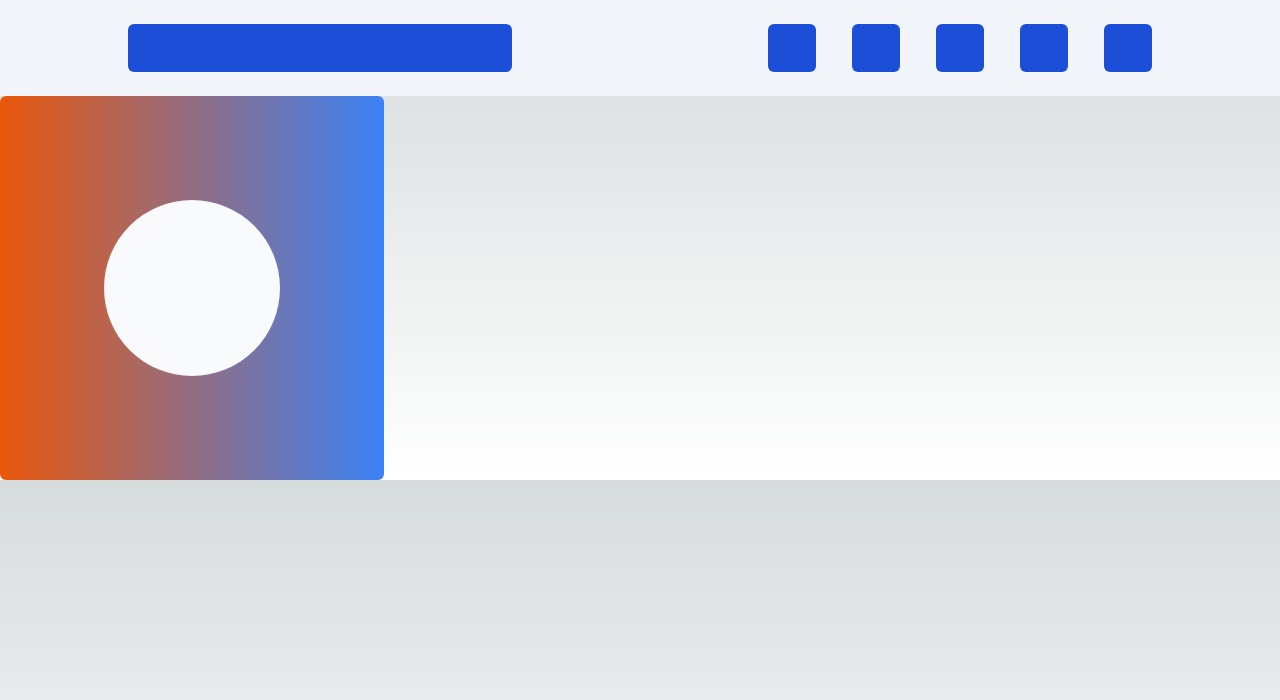
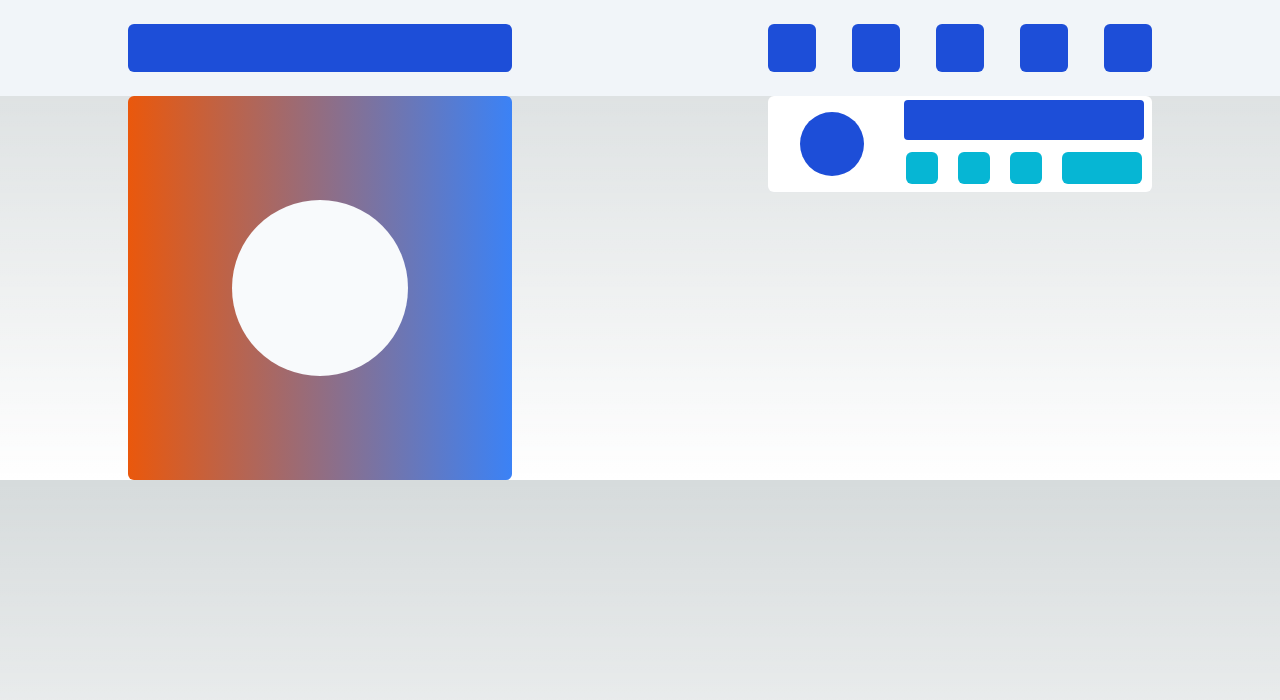
Before and after one commit to felipeFransa/lost-and-found, a Next.js app: page / in a window 1280 px wide. Shown: the top 700 px of the page. Built offline with nearby package versions, Linux system fonts and the light colour scheme.

Commit message:
newPost structure

```diff
--- a/src/app/components/newPost.tsx
+++ b/src/app/components/newPost.tsx
@@ -1,5 +1,21 @@
-const newPost = () => {
+export const NewPost = () => {
     return (
-        <div></div>
+        <div className="w-96 h-24 flex justify-between items-center bg-white rounded-md">
+            <div className="w-4/12 flex justify-center">
+                <div className="w-16 h-16 bg-blue-700 rounded-full"></div>
+            </div>
+            <div className="w-8/12 h-24 flex-col justify-center">
+                <div className="w-full h-12 flex justify-center items-center">
+                    <div className="w-60 h-10 bg-blue-700 rounded"></div>
+                </div>
+                <div className="w-full h-12 flex justify-around items-center rounded-md">
+                    <div className="w-8 h-8 bg-cyan-500 rounded-md"></div>
+                    <div className="w-8 h-8 bg-cyan-500 rounded-md"></div>
+                    <div className="w-8 h-8 bg-cyan-500 rounded-md"></div>
+                    <div className="w-20 h-8 bg-cyan-500 rounded-md"></div>
+                </div>
+
+            </div>
+        </div>
     )
 }
--- a/src/app/page.tsx
+++ b/src/app/page.tsx
@@ -1,11 +1,14 @@
 import { Header } from "@/app/components/Header";
 import { UserCard } from "@/app/components/userCard"
+import { NewPost } from "@/app/components/newPost"
+
 export default function Home() {
   return (
     <div>
       <Header />
-      <div className="flex">
+      <div className="flex justify-around">
         <UserCard />
+        <NewPost />
       </div>
     </div>
   );
```
